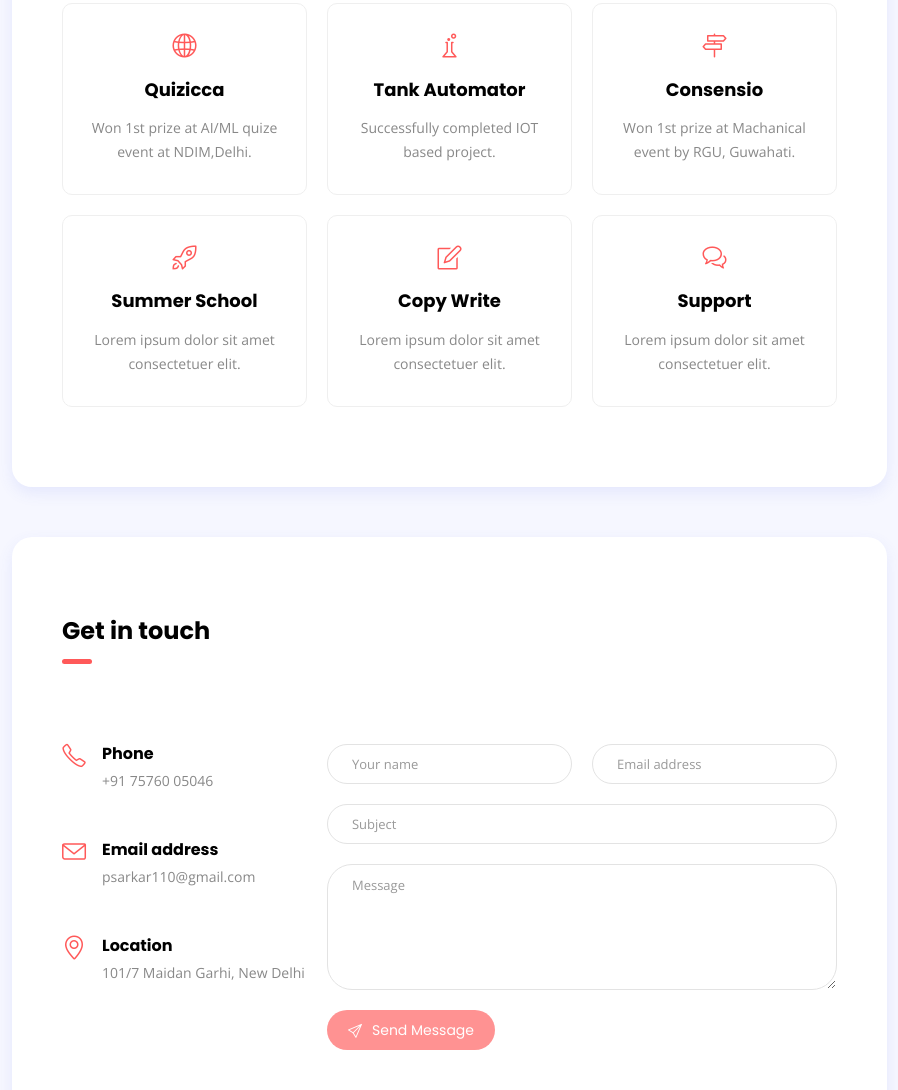
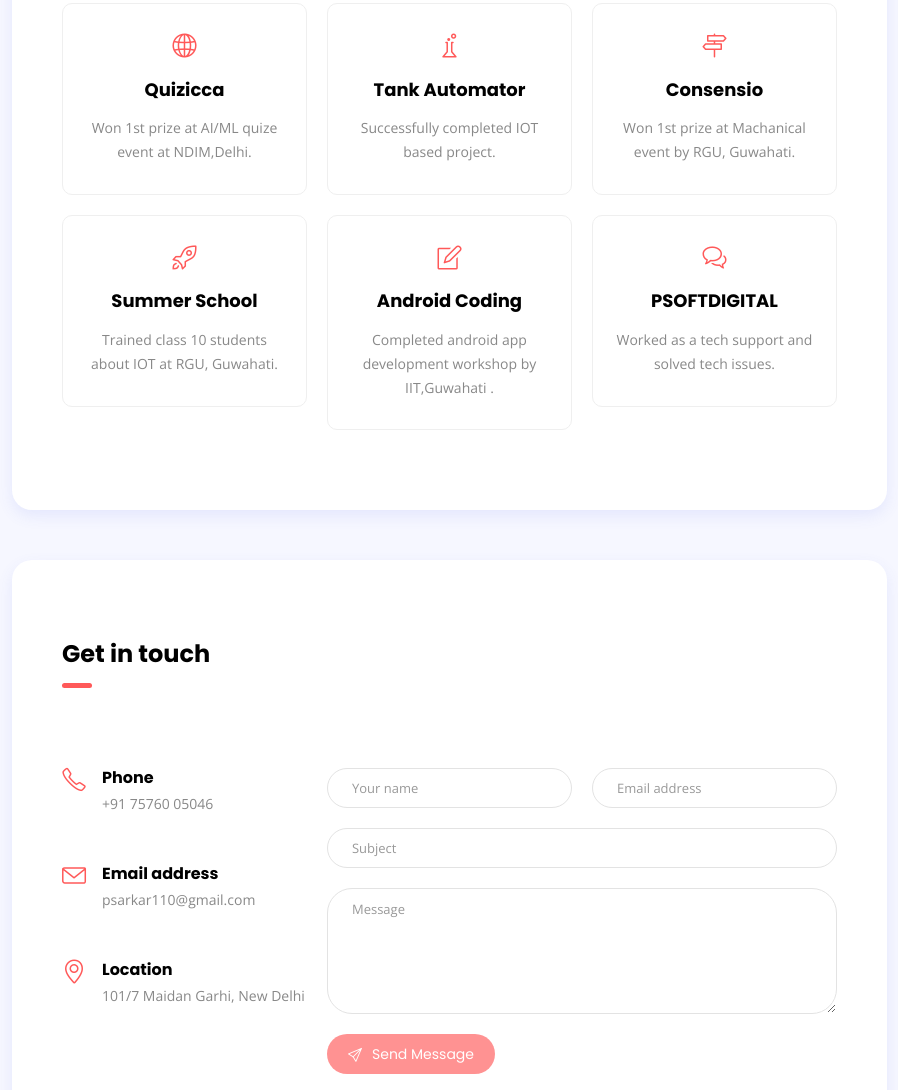
Before and after one commit to psarkarrgu/portfolio, a plain HTML site: page index.html in a window 1280 px wide. Shown: the part 3625-4715 px from the top of the page, without its empty margins (338-1236 px from the left). Drawn offline with nearby package versions, Linux system fonts and the light colour scheme.

Commit message:
Update index.html

```diff
--- a/index.html
+++ b/index.html
@@ -351,7 +351,7 @@
 					<div class="service-item text-center">
 						<i class="icon-rocket icon-simple"></i>
 						<h4 class="my-3">Summer School</h4>
-						<p class="mb-0">Lorem ipsum dolor sit amet consectetuer elit.</p>
+						<p class="mb-0">Trained class 10 students about IOT at RGU, Guwahati.</p>
 					</div>
 					<div class="spacer d-md-none d-lg-none" data-height="20"></div>
 				</div>
@@ -360,8 +360,8 @@
 					<!-- service item -->
 					<div class="service-item text-center">
 						<i class="icon-note icon-simple"></i>
-						<h4 class="my-3">Copy Write</h4>
-						<p class="mb-0">Lorem ipsum dolor sit amet consectetuer elit.</p>
+						<h4 class="my-3">Android Coding</h4>
+						<p class="mb-0">Completed android app development workshop by IIT,Guwahati .</p>
 					</div>
 					<div class="spacer d-md-none d-lg-none" data-height="20"></div>
 				</div>
@@ -370,8 +370,8 @@
 					<!-- service item -->
 					<div class="service-item text-center">
 						<i class="icon-bubbles icon-simple"></i>
-						<h4 class="my-3">Support</h4>
-						<p class="mb-0">Lorem ipsum dolor sit amet consectetuer elit.</p>
+						<h4 class="my-3">PSOFTDIGITAL</h4>
+						<p class="mb-0">Worked as a tech support and solved tech issues.</p>
 					</div>
 				</div>
 
```
